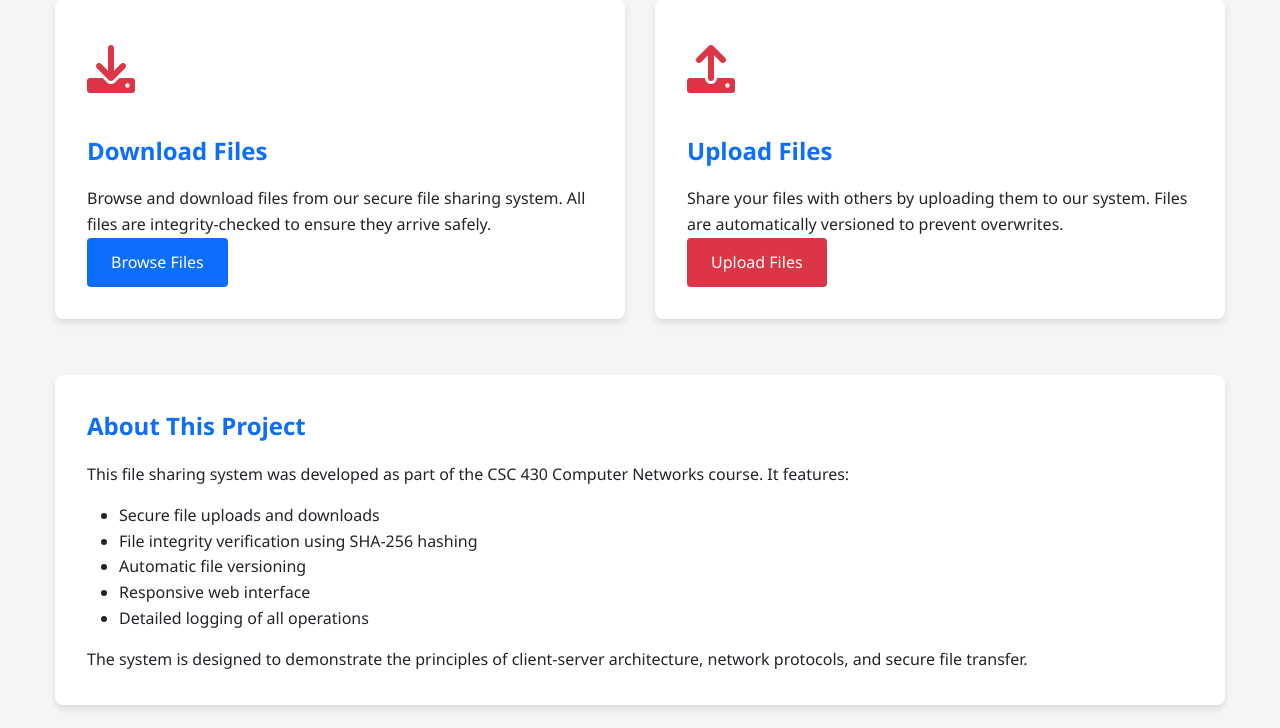
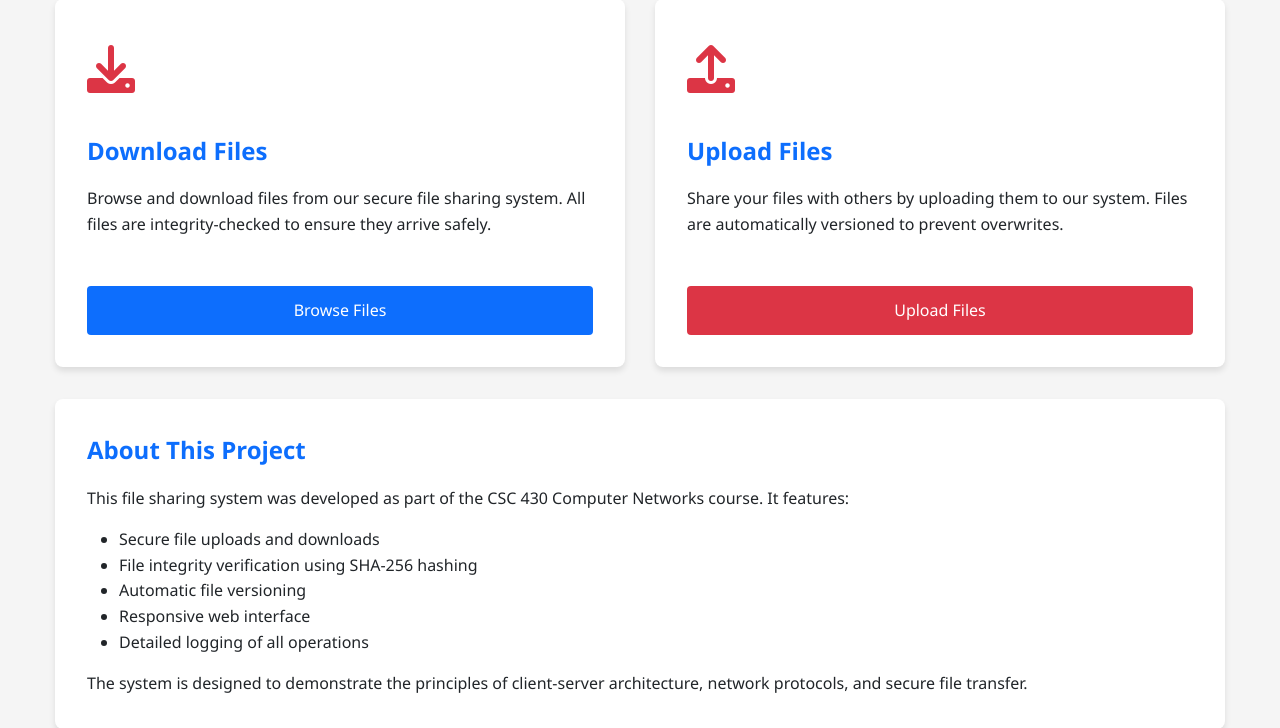
Before and after one commit to sprinklepancake/networks-proj, a Flask app: page / in a window 1280 px wide. Shown: the part 211-939 px from the top of the page. Run offline with Flask 3, Linux system fonts and the light colour scheme.

Commit message:
fixes to make the landing page look better (upload and download boxes)

```diff
--- a/templates/index.html
+++ b/templates/index.html
@@ -7,24 +7,24 @@
     <h1>Welcome to FileShare</h1>
 </div>
 
-<div class="row">
-    <div class="col">
-        <div class="card">
+<div class="row" style="display: flex; flex-wrap: wrap;">
+    <div class="col" style="flex: 1 1 50%; max-width: 50%;">
+        <div class="card" style="min-height: 320px; display: flex; flex-direction: column; height: 100%;">
             <div class="card-icon">
                 <i class="fas fa-download"></i>
             </div>
             <h2 class="card-title">Download Files</h2>
-            <p>Browse and download files from our secure file sharing system. All files are integrity-checked to ensure they arrive safely.</p>
+            <p style="flex-grow: 1; margin-bottom: 1.5rem;">Browse and download files from our secure file sharing system. All files are integrity-checked to ensure they arrive safely.</p>
             <a href="/files" class="btn btn-secondary">Browse Files</a>
         </div>
     </div>
-    <div class="col">
-        <div class="card">
+    <div class="col" style="flex: 1 1 50%; max-width: 50%;">
+        <div class="card" style="min-height: 320px; display: flex; flex-direction: column; height: 100%;">
             <div class="card-icon">
                 <i class="fas fa-upload"></i>
             </div>
             <h2 class="card-title">Upload Files</h2>
-            <p>Share your files with others by uploading them to our system. Files are automatically versioned to prevent overwrites.</p>
+            <p style="flex-grow: 1; margin-bottom: 1.5rem;">Share your files with others by uploading them to our system. Files are automatically versioned to prevent overwrites.</p>
             <a href="/upload" class="btn btn-primary">Upload Files</a>
         </div>
     </div>
```
